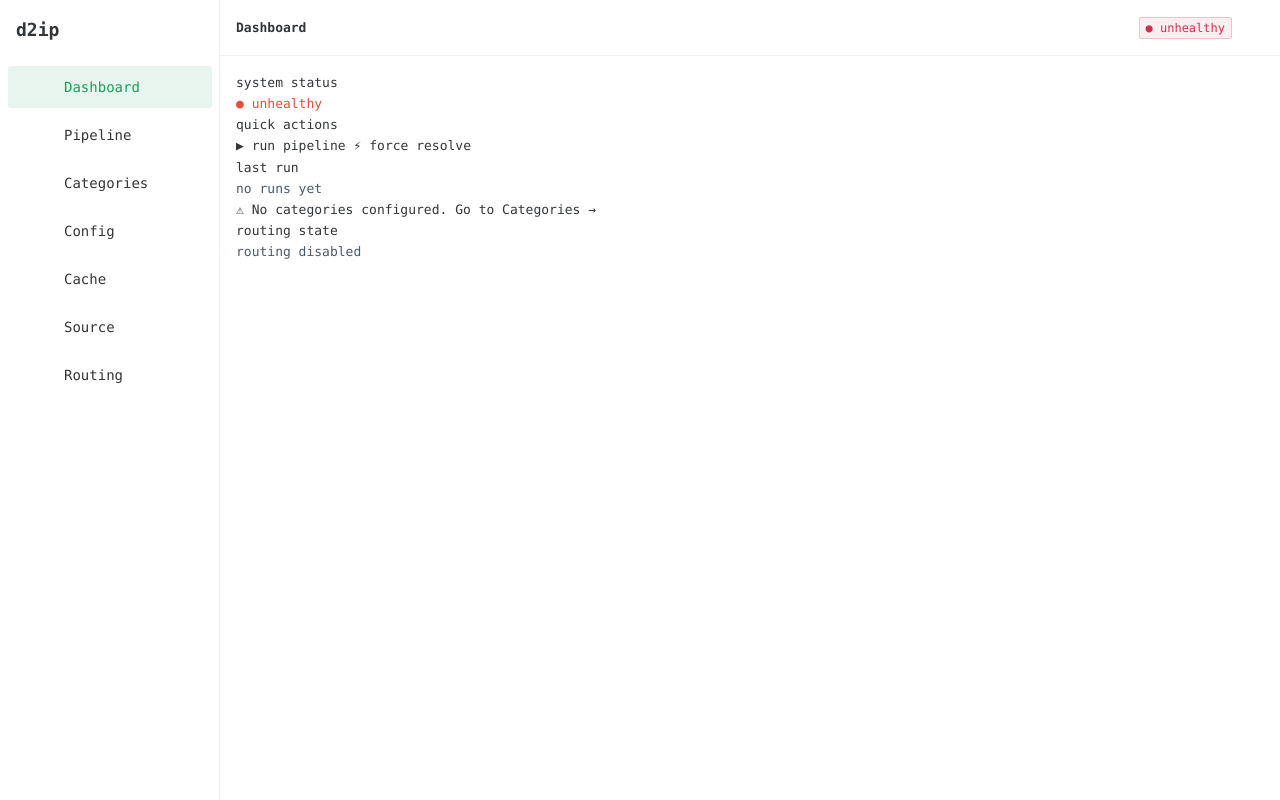
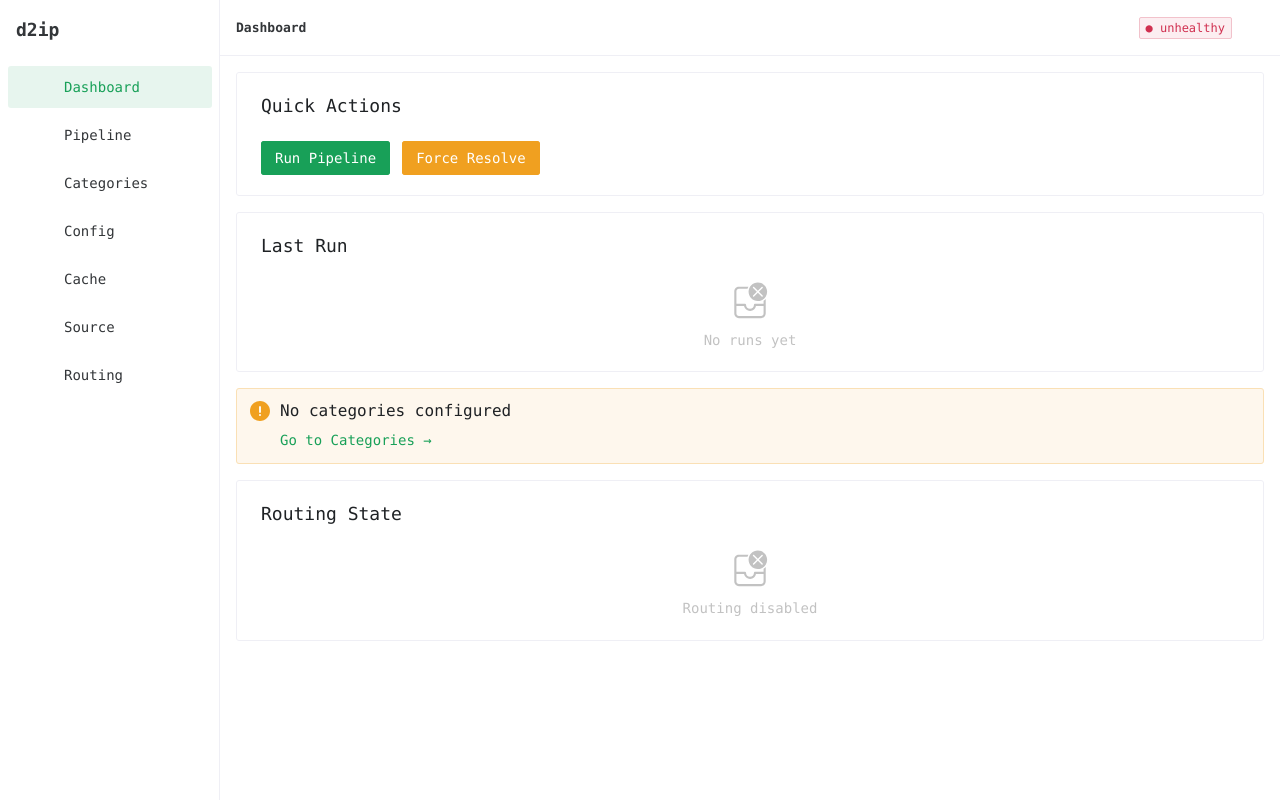
Before and after one commit to g00dvin/d2ip, a Vue app in the folder web/: page /#/dashboard in a window 1280 px wide. Built offline with nearby package versions, Linux system fonts and the light colour scheme; no server answers; some icons are missing.

Commit message:
feat: rewrite DashboardView with Naive UI

```diff
--- /dev/null
+++ b/web/src/components/LiveProgress.vue
@@ -0,0 +1,12 @@
+<script setup lang="ts">
+import { usePipelineStore } from '@/stores/pipeline'
+
+const pipeline = usePipelineStore()
+</script>
+
+<template>
+  <n-card title="Live Progress">
+    <n-empty v-if="!pipeline.liveProgress" description="Waiting for progress..." />
+    <pre v-else>{{ JSON.stringify(pipeline.liveProgress, null, 2) }}</pre>
+  </n-card>
+</template>
--- a/web/src/views/DashboardView.vue
+++ b/web/src/views/DashboardView.vue
@@ -1,122 +1,83 @@
 <script setup lang="ts">
-import { onMounted } from 'vue'
+import { computed } from 'vue'
+import { useRouter } from 'vue-router'
+import { usePipelineStore } from '@/stores/pipeline'
+import { useCategoriesStore } from '@/stores/categories'
+import { useRoutingStore } from '@/stores/routing'
 import { usePolling } from '@/composables/usePolling'
-import { useToast } from '@/stores/toast'
-import { useHealthStore } from '@/stores/health'
-import { usePipelineStore } from '@/stores/pipeline'
-import { useRoutingStore } from '@/stores/routing'
-import { useCategoriesStore } from '@/stores/categories'
+import LiveProgress from '@/components/LiveProgress.vue'
 
-const health = useHealthStore()
 const pipeline = usePipelineStore()
+const categories = useCategoriesStore()
 const routing = useRoutingStore()
-const categories = useCategoriesStore()
-import StatusBadge from '@/components/StatusBadge.vue'
+const router = useRouter()
 
+usePolling(() => pipeline.fetchStatus(), 10_000)
+usePolling(() => routing.fetchSnapshot(), 30_000)
 
-const toast = useToast()
+const report = computed(() => pipeline.status?.report)
+const fmtDate = (d: string | null | undefined) => d ? new Date(d).toLocaleString() : 'never'
 
-const healthPoll = usePolling(() => health.fetchHealth(), 10_000)
-const pipelinePoll = usePolling(() => pipeline.fetchStatus(), 10_000)
-const routingPoll = usePolling(() => routing.fetchSnapshot(), 30_000)
-
-onMounted(async () => {
-  await categories.fetchCategories()
-  healthPoll.start()
-  pipelinePoll.start()
-  routingPoll.start()
-})
-
-async function handleRunPipeline() {
-  try {
-    await pipeline.runPipeline()
-    toast.success('pipeline started')
-    await pipeline.fetchStatus()
-  } catch (e) {
-    toast.error((e as Error).message)
-  }
+async function handleRun() {
+  await pipeline.runPipeline()
 }
 
 async function handleForceResolve() {
-  try {
-    await pipeline.runPipeline({ forceResolve: true })
-    toast.success('force resolve started')
-    await pipeline.fetchStatus()
-  } catch (e) {
-    toast.error((e as Error).message)
-  }
-}
-
-
-
-function fmtDate(d: string | null | undefined) {
-  return d ? new Date(d).toLocaleString() : 'never'
+  await pipeline.runPipeline({ forceResolve: true })
 }
 </script>
 
 <template>
-  <div>
-    <div class="panel">
-      <div class="panel-label">system status</div>
-      <StatusBadge v-if="health.status === 'healthy'" type="ok">● healthy</StatusBadge>
-      <StatusBadge v-else-if="health.status === 'unhealthy'" type="error">● unhealthy</StatusBadge>
-      <StatusBadge v-else type="muted">checking...</StatusBadge>
-    </div>
+  <div class="space-y-4">
+    <!-- Quick Actions -->
+    <n-card title="Quick Actions">
+      <n-space>
+        <n-button type="primary" @click="handleRun" :loading="pipeline.loading">
+          Run Pipeline
+        </n-button>
+        <n-button type="warning" @click="handleForceResolve" :loading="pipeline.loading">
+          Force Resolve
+        </n-button>
+      </n-space>
+    </n-card>
 
-    <div class="panel">
-      <div class="panel-label">quick actions</div>
-      <div class="flex gap-2 flex-wrap">
-        <button class="btn btn-accent" @click="handleRunPipeline">▶ run pipeline</button>
-        <button class="btn btn-warn" @click="handleForceResolve">⚡ force resolve</button>
-      </div>
-    </div>
+    <!-- Live Progress -->
+    <LiveProgress v-if="pipeline.isRunning || pipeline.liveProgress" />
 
-    <div class="panel">
-      <div class="panel-label">last run</div>
-      <template v-if="pipeline.status?.running">
-        <StatusBadge type="warn">● running (id: {{ pipeline.status.run_id }})</StatusBadge>
-      </template>
-      <template v-else-if="pipeline.status?.report">
-        <template v-if="pipeline.status.report.domains === 0">
-          <StatusBadge type="warn">⚠ no categories configured</StatusBadge>
-        </template>
-        <template v-else-if="pipeline.status.report.failed > 0 && pipeline.status.report.resolved === 0">
-          <StatusBadge type="error">⚠ all resolutions failed</StatusBadge>
-        </template>
-        <template v-else>
-          <StatusBadge type="ok">● completed</StatusBadge>
-        </template>
-        <div class="meta-text">
-          id:{{ pipeline.status.report.run_id }} |
-          {{ pipeline.formatDuration(pipeline.status.report.duration) }} |
-          {{ pipeline.status.report.domains }} domains |
-          {{ pipeline.status.report.resolved }} resolved |
-          {{ pipeline.status.report.failed }} failed |
-          v4:{{ pipeline.status.report.ipv4_out }} v6:{{ pipeline.status.report.ipv6_out }}
-        </div>
-      </template>
-      <template v-else>
-        <StatusBadge type="muted">no runs yet</StatusBadge>
-      </template>
-    </div>
+    <!-- Last Run -->
+    <n-card title="Last Run">
+      <n-empty v-if="!report" description="No runs yet" />
+      <n-descriptions v-else :columns="3" label-placement="top" bordered>
+        <n-descriptions-item label="Status">
+          <n-tag v-if="pipeline.isRunning" type="warning">Running</n-tag>
+          <n-tag v-else-if="report.domains === 0" type="warning">No categories</n-tag>
+          <n-tag v-else-if="report.failed > 0 && report.resolved === 0" type="error">All failed</n-tag>
+          <n-tag v-else type="success">Completed</n-tag>
+        </n-descriptions-item>
+        <n-descriptions-item label="Duration">{{ pipeline.formatDuration(report.duration) }}</n-descriptions-item>
+        <n-descriptions-item label="Domains">{{ report.domains }}</n-descriptions-item>
+        <n-descriptions-item label="Resolved">{{ report.resolved }}</n-descriptions-item>
+        <n-descriptions-item label="Failed">{{ report.failed }}</n-descriptions-item>
+        <n-descriptions-item label="Output">v4: {{ report.ipv4_out }} | v6: {{ report.ipv6_out }}</n-descriptions-item>
+      </n-descriptions>
+    </n-card>
 
-    <div v-if="categories.configured.length === 0" class="panel">
-      <div class="warning-banner">
-        ⚠ No categories configured.
-        <router-link :to="{ name: 'categories' }">Go to Categories →</router-link>
-      </div>
-    </div>
+    <!-- Warning Banner -->
+    <n-alert v-if="!categories.hasCategories" type="warning" title="No categories configured">
+      <n-button text type="primary" @click="router.push({ name: 'categories' })">
+        Go to Categories →
+      </n-button>
+    </n-alert>
 
-    <div class="panel">
-      <div class="panel-label">routing state</div>
-      <template v-if="routing.snapshot">
-        <div class="meta-text">backend: {{ routing.snapshot.backend || 'none' }}</div>
-        <div class="meta-text">ipv4: {{ routing.snapshot.v4?.length ?? 0 }} prefixes | ipv6: {{ routing.snapshot.v6?.length ?? 0 }} prefixes</div>
-        <div class="meta-text">applied: {{ fmtDate(routing.snapshot.applied_at) }}</div>
-      </template>
-      <template v-else>
-        <StatusBadge type="muted">routing disabled</StatusBadge>
-      </template>
-    </div>
+    <!-- Routing State -->
+    <n-card title="Routing State">
+      <n-empty v-if="!routing.snapshot" description="Routing disabled" />
+      <n-descriptions v-else :columns="2" label-placement="top">
+        <n-descriptions-item label="Backend">{{ routing.snapshot.backend }}</n-descriptions-item>
+        <n-descriptions-item label="Applied">{{ fmtDate(routing.snapshot.applied_at) }}</n-descriptions-item>
+        <n-descriptions-item label="IPv4 Prefixes">{{ routing.snapshot.v4?.length ?? 0 }}</n-descriptions-item>
+        <n-descriptions-item label="IPv6 Prefixes">{{ routing.snapshot.v6?.length ?? 0 }}</n-descriptions-item>
+      </n-descriptions>
+    </n-card>
   </div>
 </template>
```
